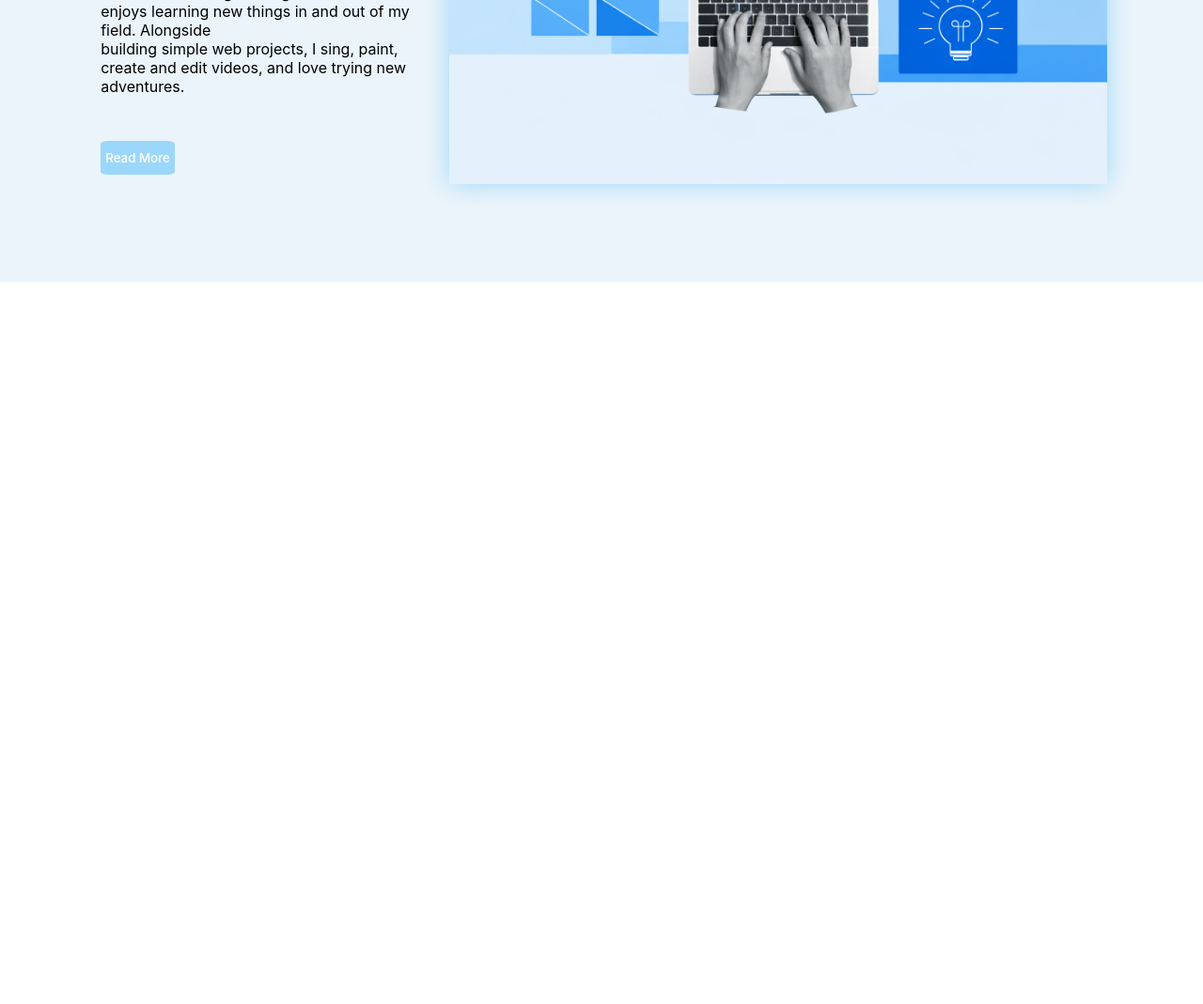
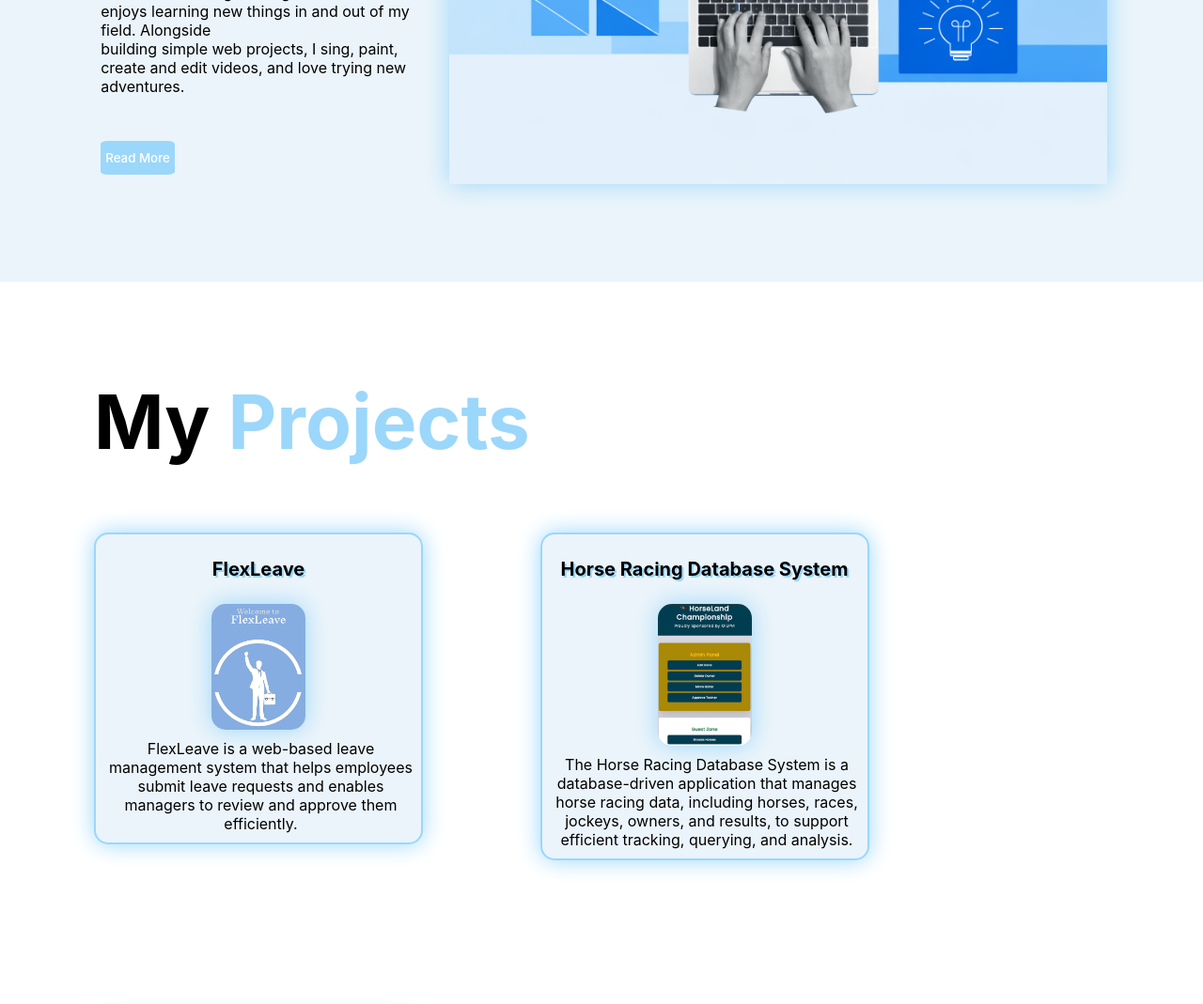
Before and after one commit to Kaltham1/202371470-KalthamAlhashmi-assignment1, a plain HTML site: page index.html in a window 1280 px wide. Shown: the part 1171-2240 px from the top of the page at 94% size. Before the commit the page ends 1471 px from the top, so only its background shows below. Drawn offline with nearby package versions, Linux system fonts and the light colour scheme.

Commit message:
Project Section

```diff
--- a/index.html
+++ b/index.html
@@ -27,7 +27,7 @@
     <!--Home page-->
     <section class="home" id="home">
         <div class="h-img">
-            <img src="photo/personal.jpg" alt="Prersonal photo">
+            <img src="assets/personal.jpg" alt="Prersonal photo">
         </div>
 
         <div class="hcontent">
@@ -45,7 +45,7 @@
                             class="bx bxl-github"></i></a>
                 </div>
             </div>
-            <a href="#" class="btn">Check CV</a>
+            <a href="assets/Kaltham_Alhashmi_CV.txt" download="Kaltham_Alhashmi_CV" class="btn">Check CV</a>
 
         </div>
 
@@ -64,7 +64,7 @@
 
         <div>
             <div class="abt-img">
-                <img src="photo/about.png" alt="About Image">
+                <img src="assets/about.png" alt="About Image">
             </div>
         </div>
 
@@ -77,6 +77,38 @@
 
     </section>
 
+    <!--Projects-->
+    <section class="projects" id="projects">
+        <div class="proj-content">
+            <h2 class="h">My <span>Projects</span></h2>
+
+            <!--FlexLeave-->
+            <div class="item">
+                <h3 class="card-title">FlexLeave</h3>
+                <img src="assets/FlexLeave.png" alt="FlexLeav">
+                <p class="card-text">FlexLeave is a web-based leave management system that helps employees submit leave requests and enables managers to
+                review and approve them efficiently.</p>
+            </div>
+
+            <!--Horse Rasing-->
+            <div class="item"><h3 class="card-title">Horse Racing Database System</h3>
+                <img src="assets/houreDBMS.png" alt = "houreDBMS">
+                <p class="card-text">The Horse Racing Database System is a database-driven application that manages horse racing data, including horses,
+                races, jockeys, owners, and results, to support efficient tracking, querying, and analysis.</p>
+            </div>
+            <!--Co-pilit-->
+            <div class="item">
+                <h3 class="card-title">Academic co-pilot</h3>
+                <img src="assets/Academic_CoPilot.png" alt="co-pilot">
+                <p class="card-text">An AI-driven learning assistant that ssupports students and instructors
+                through smart study tools, automated content generation, analytics, and
+                seamless integration with KFUPM systems.</p>
+            </div>
+
+
+        </div>
+    </section>
+
 
 <script src="script.js"></script>
 </body>
--- a/style.css
+++ b/style.css
@@ -225,3 +225,59 @@ span {
 #read-more {
     transition: max-height 0.3s ease, opacity 0.3s ease;
 }
+
+/*Project*/
+.project {
+    display: flex;
+    align-items: center;
+    justify-content: space-between;
+    scroll-margin-top: 500px;
+
+}
+.proj-content h2{
+    margin-top: 100px;
+    margin-left: 100px;
+}
+.item{
+    display: inline-flex;
+    width: 350px;
+    margin: 0 20px;
+    background: var(--color3);
+    border: 2px solid var(--color2);
+    border-radius: 15px;
+    flex-direction: column;
+    align-items: center;
+    margin-left: 100px;
+    margin-top: 70px;
+    margin-bottom: 100px;
+    box-shadow: 0 0 25px var(--color2);
+}
+.item:hover{
+    box-shadow: 0 0 25px var(--color2), 0 0 35px var(--color2), 0 0 45px var(--color2)
+}
+
+.card-title{
+    font-weight: 700;
+    font-size: 20px;
+    margin-bottom: 25px;
+    margin-top: 25px;
+    text-shadow: 2px 2px var(--color2);
+}
+
+.item img{
+     width: 25vw;
+  max-width: 100px;
+  min-width: 70px;
+  height: auto;
+  box-shadow: 0 0 25px var(--color2);
+  margin-bottom: 50px;
+  border-radius: 15px;
+}
+
+.card-text{
+    align-items: center;
+    text-align: center;
+    margin-left: 5px;
+    margin-top: -40px;
+    margin-bottom: 10px;
+}
```
Also changed, not shown: assets/Academic_CoPilot.png (added), assets/FlexLeave.png (added), assets/Kaltham_Alhashmi_CV.txt (added), assets/about.png (renamed from photo/about.png), assets/houreDBMS.png (added), assets/personal.jpg (renamed from photo/personal.jpg), 4 other files.
